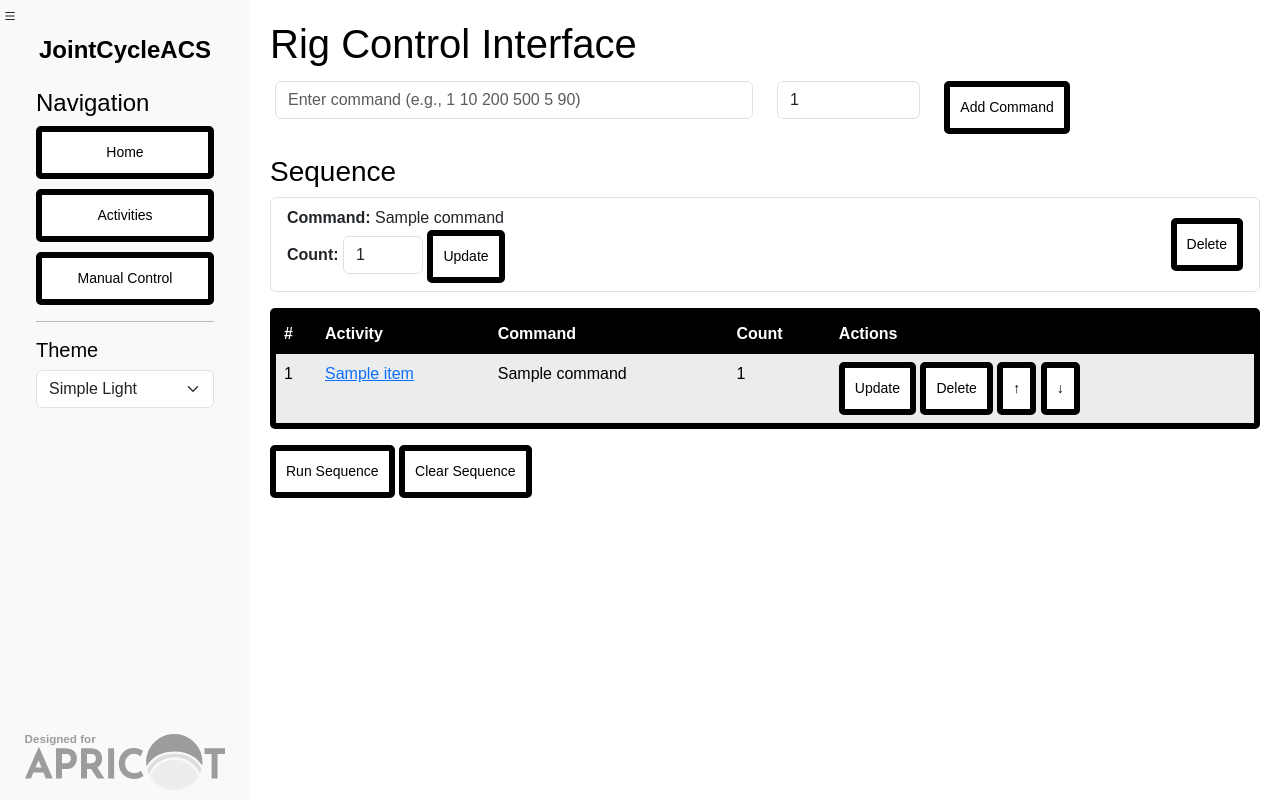
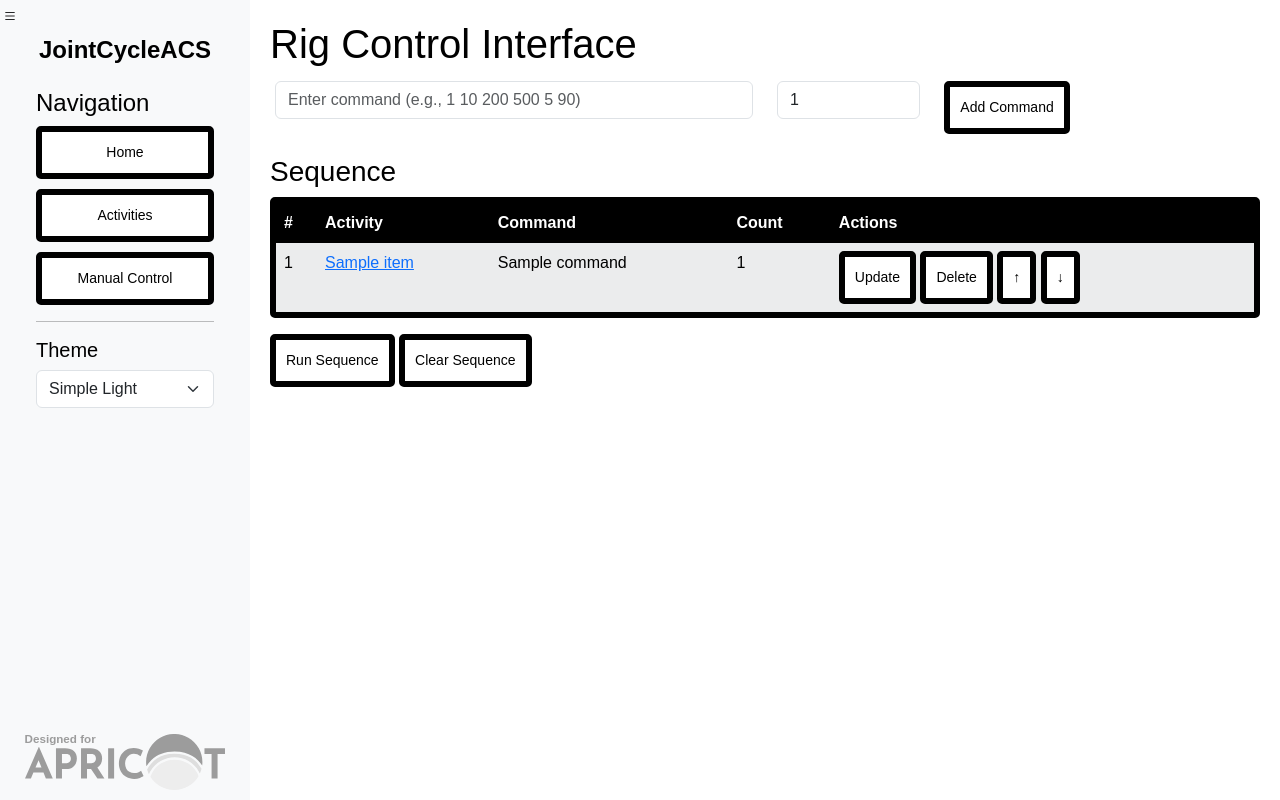
Before and after one commit to harilaosk/JCACS_flask, a Flask app: template templates/index.html in a window 1280 px wide. Run offline with Flask 3, Linux system fonts and the light colour scheme; the template is opened without the code that fills it: most values are stand-ins (such as "Sample title", 1, 10 or a date in 2020).

Commit message:
hide old sequence form

```diff
--- a/templates/index.html
+++ b/templates/index.html
@@ -17,24 +17,24 @@
     </form>
 
     <h3>Sequence</h3>
-    <ul class="list-group mb-3">
-        {% for item in sequence %}
-        <li class="list-group-item d-flex justify-content-between align-items-center">
-            <div>
-                <strong>Command:</strong> {{ item.command }}
-                <br>
-                <form method="POST" action="/update_count/{{ loop.index0 }}" class="d-inline">
-                    <strong>Count:</strong>
-                    <input type="number" name="count" value="{{ item.count }}" min="1" class="form-control d-inline-block" style="width: 80px;">
-                    <button type="submit" class="btn btn-sm btn-secondary">Update</button>
-                </form>
-            </div>
-            <form method="POST" action="/delete_command/{{ loop.index0 }}" style="margin-left: auto;">
-                <button type="submit" class="btn btn-danger btn-sm">Delete</button>
-            </form>
-        </li>
-        {% endfor %}
-    </ul>
+<!--    <ul class="list-group mb-3">-->
+<!--        {% for item in sequence %}-->
+<!--        <li class="list-group-item d-flex justify-content-between align-items-center">-->
+<!--            <div>-->
+<!--                <strong>Command:</strong> {{ item.command }}-->
+<!--                <br>-->
+<!--                <form method="POST" action="/update_count/{{ loop.index0 }}" class="d-inline">-->
+<!--                    <strong>Count:</strong>-->
+<!--                    <input type="number" name="count" value="{{ item.count }}" min="1" class="form-control d-inline-block" style="width: 80px;">-->
+<!--                    <button type="submit" class="btn btn-sm btn-secondary">Update</button>-->
+<!--                </form>-->
+<!--            </div>-->
+<!--            <form method="POST" action="/delete_command/{{ loop.index0 }}" style="margin-left: auto;">-->
+<!--                <button type="submit" class="btn btn-danger btn-sm">Delete</button>-->
+<!--            </form>-->
+<!--        </li>-->
+<!--        {% endfor %}-->
+<!--    </ul>-->
 
 <table class="table table-bordered table-hover table-striped rounded-table">
     <thead>
```
